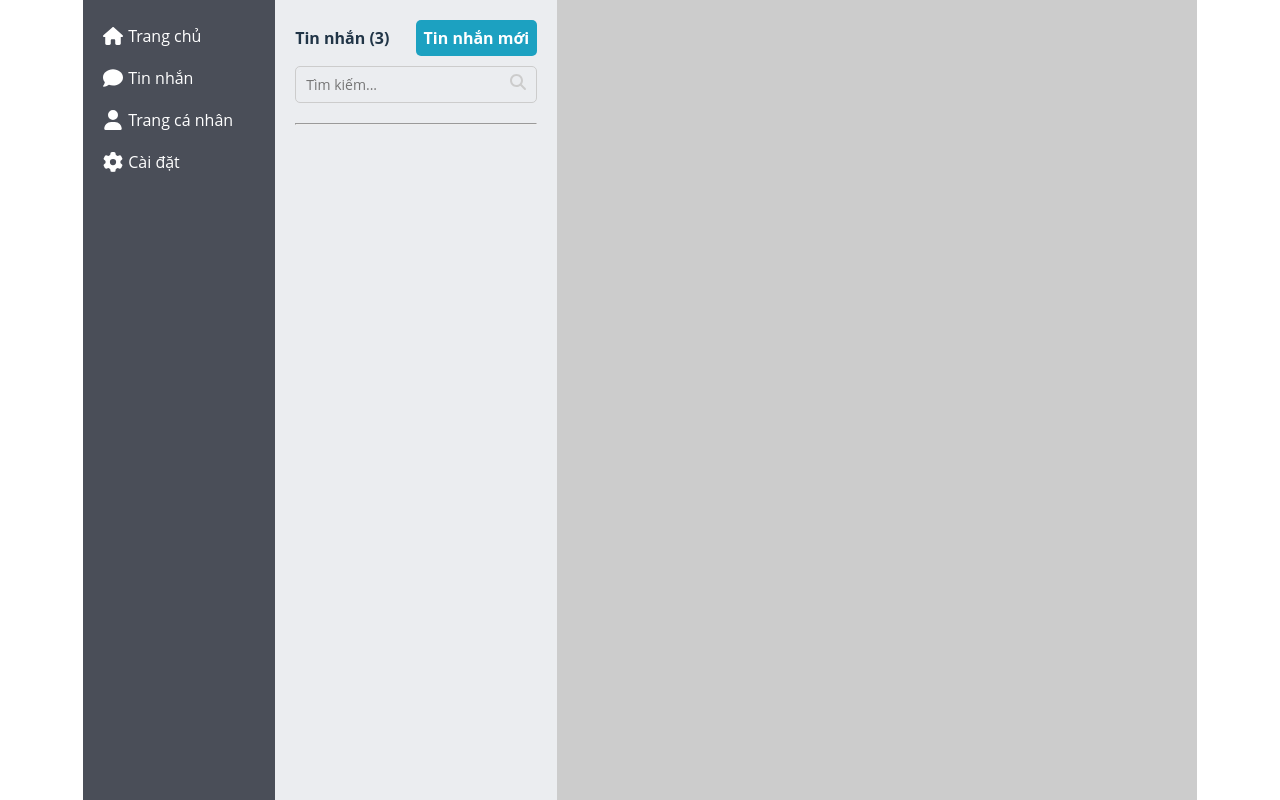
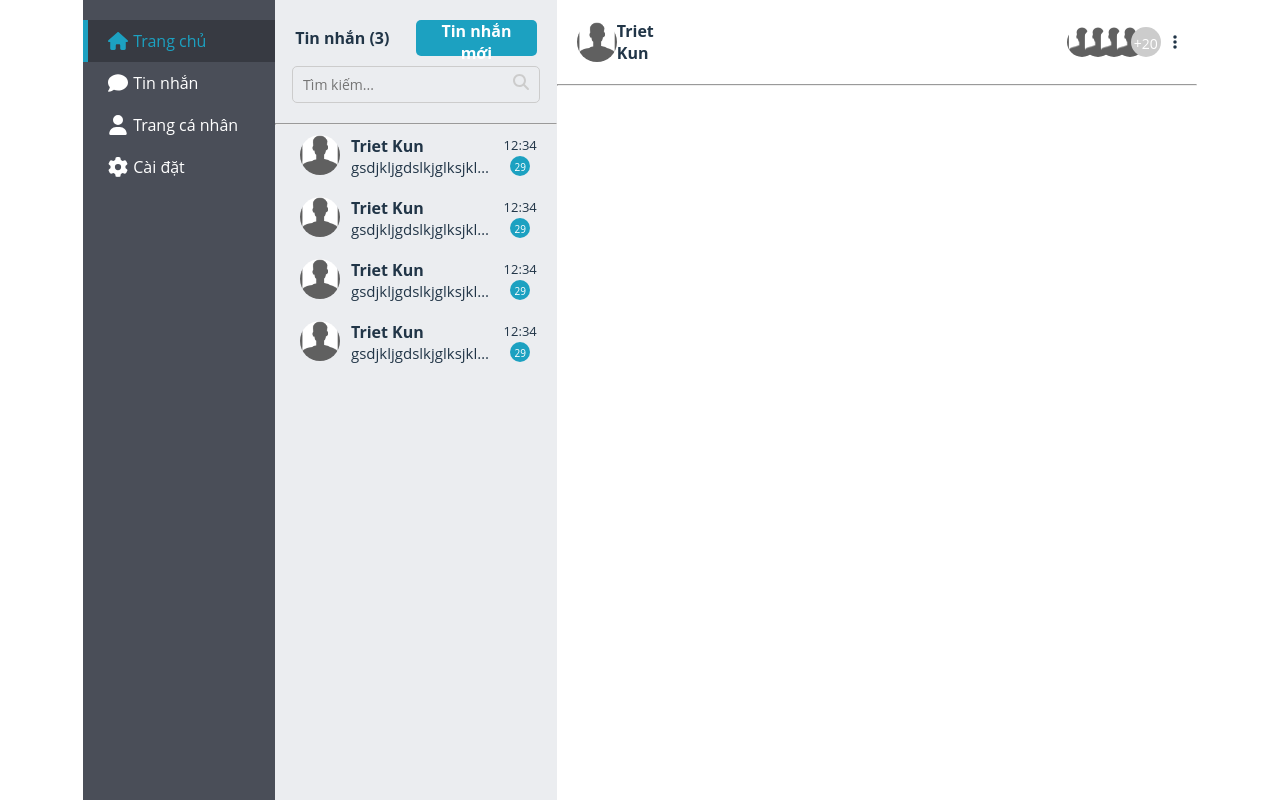
Before and after one commit to CNM-SeCom/FE_Web_Secom, a React (Vite) app: page /chat in a window 1280 px wide. Built offline with nearby package versions, Linux system fonts and the light colour scheme.

Commit message:
code chat page

```diff
--- a/src/components/chat/Chat.scss
+++ b/src/components/chat/Chat.scss
@@ -6,12 +6,17 @@
     .conversations-wrapper {
         width: 22%;
         background-color: #ebedf0;
-        padding: 20px;
+        padding: 20px 0;
+        display: flex;
+        flex-direction: column;
+        align-items: center;
 
         .conversations-header {
+            width: 100%;
             display: flex;
             justify-content: space-between;
             align-items: center;
+            padding: 0 20px;
 
             button {
                 width: 50%;
@@ -20,10 +25,12 @@
                 border-radius: 5px;
                 border: none;
                 font-weight: 700;
+                padding: 0px 10px;
             }
         }
 
         .search-wrapper {
+            width: 88%;
             border: 1px solid #ccc;
             border-radius: 5px;
             position: relative;
@@ -44,5 +51,9 @@
                 cursor: pointer;
             }
         }
+
+        hr {
+            width: 100%;
+        }
     }
 }
--- a/src/components/chat/Chat.tsx
+++ b/src/components/chat/Chat.tsx
@@ -4,8 +4,12 @@ import Navigation from '../navigation/Navigation'
 import './Chat.scss'
 import { faMagnifyingGlass } from '@fortawesome/free-solid-svg-icons'
 import Conversation from '../conversation/Conversation'
+import { useState } from 'react'
 
 const Chat = () => {
+
+  const [active, setActive] = useState<number>(0)
+
   return (
     <div className='chat-wrapper'>
       <Navigation />
@@ -19,7 +23,10 @@ const Chat = () => {
           <FontAwesomeIcon className='search-icon' icon={faMagnifyingGlass} />
         </div>
         <hr />
-        <Conversation />
+        <Conversation id={1} setActive={setActive} active={active} />
+        <Conversation id={2} setActive={setActive} active={active} />
+        <Conversation id={3} setActive={setActive} active={active} />
+        <Conversation id={4} setActive={setActive} active={active} />
       </div>
       <Messages />
     </div>
--- a/src/components/conversation/Conversation.scss
+++ b/src/components/conversation/Conversation.scss
@@ -0,0 +1,57 @@
+.conversation-wrapper {
+    width: 100%;
+    display: flex;
+    justify-content: space-between;
+    padding: 10px 20px;
+    cursor: pointer;
+    border-left: 5px solid #ebedf0;
+
+    img {
+        width: 40px;
+        height: 40px;
+        border-radius: 50%;
+    }
+
+    .conversation-info {
+        width: 60%;
+        display: flex;
+        flex-direction: column;
+        justify-content: space-around;
+
+        p {
+            width: 100%;
+            font-size: 15px;
+            display:inline-block;
+            white-space: nowrap;
+            overflow:hidden !important;
+            text-overflow: ellipsis;
+        }
+    }
+
+    .time-wrapper {
+        display: flex;
+        flex-direction: column;
+        justify-content: space-around;
+        align-items: center;
+
+        .time {
+            font-size: 13px;
+        }
+
+        .num-of-message {
+            background-color: #1CA1C1;
+            color: #fff;
+            border-radius: 50%;
+            padding: 4px;
+            font-size: 10px;
+            width: 20px;
+            height: 20px;
+            text-align: center;
+        }
+    }
+}
+
+.active {
+    background-color: #fff;
+    border-left: 5px solid #1CA1C1;
+}
--- a/src/components/conversation/Conversation.tsx
+++ b/src/components/conversation/Conversation.tsx
@@ -1,9 +1,25 @@
 import './Conversation.scss'
+import avatar from '../../assets/avatar.png'
 
-const Conversation = () => {
+interface Props {
+  id: number,
+  setActive: React.Dispatch<React.SetStateAction<number>>,
+  active: number,
+}
+
+const Conversation = ({ id, setActive, active } : Props) => {
+
   return (
-    <div className='conversation-wrapper'>
-
+    <div className={`${active === id ? 'conversation-wrapper active' : 'conversation-wrapper'}`} onClick={() => {setActive(id)}}>
+      <img src={avatar} alt='avatar-user' />
+      <div className="conversation-info">
+        <h4>Triet Kun</h4>
+        <p>gsdjkljgdslkjglksjkldsjglksdjlkgjdskljgldksjgldfskksdgjl</p>
+      </div>
+      <div className="time-wrapper">
+        <p className='time'>12:34</p>
+        <p className='num-of-message'>29</p>
+      </div>
     </div>
   )
 }
--- a/src/components/messages/Messages.scss
+++ b/src/components/messages/Messages.scss
@@ -1,4 +1,61 @@
 .messages-wrapper {
     width: 50%;
-    background-color: #ccc;
+    background-color: #fff;;
+
+    .messages-header {
+        display: flex;
+        justify-content: space-between;
+        padding: 20px;
+
+        .mh-left {
+            width: 16%;
+            display: flex;
+            justify-content: space-between;
+            align-items: center;
+
+            img {
+                width: 40px;
+                height: 40px;
+                border-radius: 50%;
+            }
+        }
+
+        .mh-right {
+            width: 16%;
+            display: flex;
+            justify-content: space-between;
+            align-items: center;
+
+            .avatar-wrapper {
+                display: flex;
+
+                img {
+                    width: 30px;
+                    height: 30px;
+                    border-radius: 50%;
+                    margin-left: -14px;
+                }
+
+                p {
+                    width: 30px;
+                    height: 30px;
+                    border-radius: 50%;
+                    margin-left: -14px;
+                    background-color: #ccc;
+                    color: #fff;
+                    text-align: center;
+                    font-size: 14px;
+                    padding: 7px 0;
+                }
+            }
+
+            .icon-setting {
+               border-radius: 50%;
+
+               &:hover {
+                background-color: #ccc;
+               }
+            }
+        }
+    }
 }
--- a/src/components/messages/Messages.tsx
+++ b/src/components/messages/Messages.tsx
@@ -1,9 +1,28 @@
 import './Messages.scss'
+import avatar from '../../assets/avatar.png'
+import { FontAwesomeIcon } from '@fortawesome/react-fontawesome'
+import { faEllipsisVertical } from '@fortawesome/free-solid-svg-icons'
 
 const Messages = () => {
   return (
     <div className='messages-wrapper'>
-
+      <div className="messages-header">
+        <div className="mh-left">
+          <img src={avatar} alt="avatar-user" />
+          <h4>Triet Kun</h4>
+        </div>
+        <div className="mh-right">
+          <div className="avatar-wrapper">
+            <img src={avatar} alt="avatar-user" />
+            <img src={avatar} alt="avatar-user" />
+            <img src={avatar} alt="avatar-user" />
+            <img src={avatar} alt="avatar-user" />
+            <p>+20</p>
+          </div>
+          <FontAwesomeIcon className='icon-setting' icon={faEllipsisVertical} />
+        </div>
+      </div>
+      <hr />
     </div>
   )
 }
--- a/src/components/navigation/Navigation.scss
+++ b/src/components/navigation/Navigation.scss
@@ -4,14 +4,15 @@
     background-color: #4A4E58;
     display: flex;
     flex-direction: column;
-    padding: 20px;
+    padding: 20px 0;
 
     .nav-item {
         display: flex;
         align-items: center;
         cursor: pointer;
-        margin-bottom: 10px;
-        padding: 5px 0;
+        // margin-bottom: 10px;
+        padding: 10px 20px;
+        border-left: 5px solid #4A4E58;
 
         .nav-icon {
             color: #fff;
@@ -24,4 +25,13 @@
             color: #fff;
         }
     }
+
+    .active {
+        background-color: #373a42;
+        border-left: 5px solid #1CA1C1;
+
+        p, .nav-icon {
+            color: #1CA1C1;
+        }
+    }
 }
--- a/src/components/navigation/Navigation.tsx
+++ b/src/components/navigation/Navigation.tsx
@@ -1,24 +1,28 @@
 import { faComment, faGear, faHouse, faUser } from '@fortawesome/free-solid-svg-icons'
 import './Navigation.scss'
 import { FontAwesomeIcon } from '@fortawesome/react-fontawesome'
+import { useState } from 'react'
 
 
 const Navigation = () => {
+
+  const [active, setActive] = useState<number>(0)
+
   return (
     <div className='nav-wrapper'>
-      <div className="nav-item">
+      <div className={`${active == 0 ? 'nav-item active' : 'nav-item'}`} onClick={() => setActive(0)}>
         <FontAwesomeIcon className='nav-icon' icon={faHouse} />
         <p>Trang chủ</p>
       </div>
-      <div className="nav-item">
+      <div className={`${active == 1 ? 'nav-item active' : 'nav-item'}`} onClick={() => setActive(1)}>
         <FontAwesomeIcon className='nav-icon' icon={faComment} />
         <p>Tin nhắn</p>
       </div>
-      <div className="nav-item">
+      <div className={`${active == 2 ? 'nav-item active' : 'nav-item'}`} onClick={() => setActive(2)}>
         <FontAwesomeIcon className='nav-icon' icon={faUser} />
         <p>Trang cá nhân</p>
       </div>
-      <div className="nav-item">
+      <div className={`${active == 3 ? 'nav-item active' : 'nav-item'}`} onClick={() => setActive(3)}>
         <FontAwesomeIcon className='nav-icon' icon={faGear} />
         <p>Cài đặt</p>
       </div>
--- a/src/components/welcome/Welcome.tsx
+++ b/src/components/welcome/Welcome.tsx
@@ -17,12 +17,11 @@ const Welcome = () => {
                     <input type="text" />
                 </label>
                 <label>
-                    <span>Password</span>
+                    <span>Mật khẩu</span>
                     <input type="password" />
                 </label>
                 <p className="forgot-pass">Quên mật khẩu?</p>
                 <button type="button" className="submit">Đăng nhập</button>
-
             </div>
             <div className="sub-cont">
                 <div className="img">
```
Also changed, not shown: src/assets/avatar.png (added).
